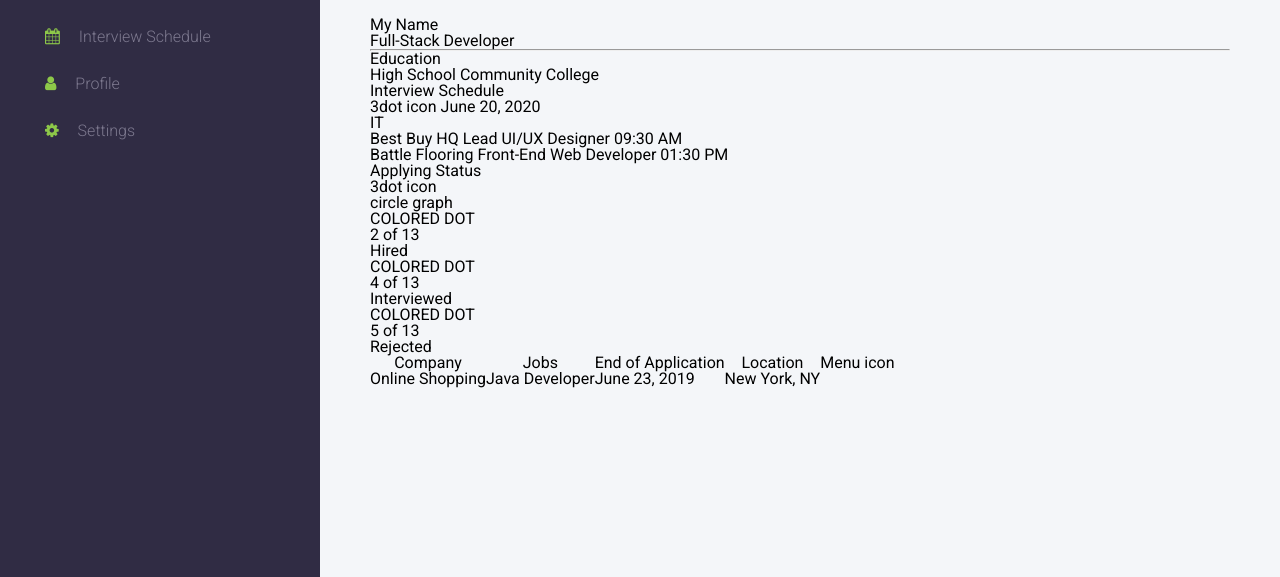
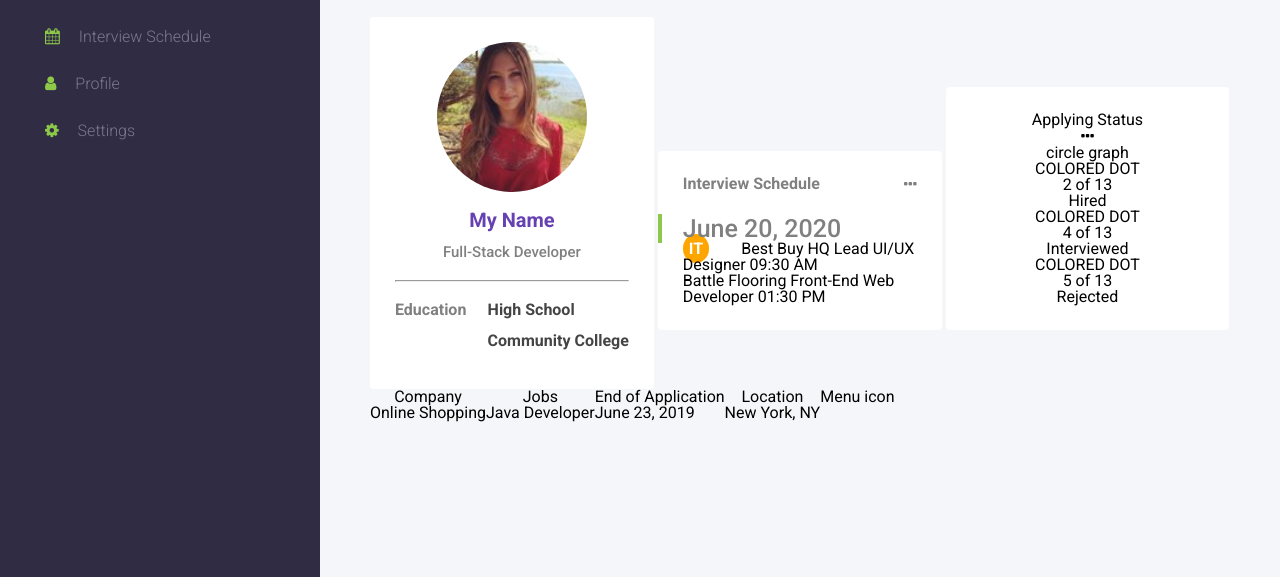
Before and after one commit to rudyjm3/dash-board, a React app: page / in a window 1280 px wide. Shown: the part 223-800 px from the top of the page. Built offline with nearby package versions, Linux system fonts and the light colour scheme.

Commit message:
cards styling

```diff
--- a/assets/sass/_content-area.scss
+++ b/assets/sass/_content-area.scss
@@ -15,3 +15,102 @@
     }
   }
 }
+.card {
+  width: 33%;
+  background: white;
+  display: inline-block;
+  text-align: center;
+  padding: 25px;
+  border-radius: 4px;
+}
+.card-one {
+  .user-img img{
+    width: 150px;
+    border-radius: 50%;
+    margin-bottom: 15px;
+  }
+  .user-name {
+    color: $purple;
+    font-size: 20px;
+    font-weight: 600;
+    margin-bottom: 15px;
+  }
+  .user-title {
+    color: grey;
+    font-size: 15px;
+    font-weight: 500;
+  }
+  hr {
+    margin: 20px 0;
+  }
+  .ed-section {
+    display: inline-block;
+    float: left;
+    height: 100%;
+    color: $grey;
+    font-weight: 600;
+  }
+  .sch-section {
+    display: inline-block;
+    float: right;
+    span {
+      display: block;
+      text-align: left;
+      font-weight: 700;
+      color: #444;
+      margin-bottom: 15px;
+    }
+  }
+}
+.card-two {
+  text-align: left;
+  .card-title {
+    color: $grey;
+    font-weight: 700;
+    display: inline-block;
+    width: 100%;
+    margin-bottom: 20px;
+    h6 {
+      float: left;
+    }
+    .menu-icon {
+      position: relative;
+      display: inline-block;
+      float: right;
+      color: $grey;
+    }
+  }
+  .date {
+    position: relative;
+    left: -25px;
+    font-weight: 500;
+    font-size: 25px;
+    color: $grey;
+    border-left: solid 4px $neonGreen;
+    padding-left: 21px;
+    margin-bottom: 20px;
+    width: 100%;
+  }
+  .clearfix::after {
+  content: "";
+  clear: both;
+  display: table;
+}
+  .icon-col {
+    display: inline-block;
+    float: left;
+    width: 25%;
+    .icon {
+      background: orange;
+      padding: 5px 6px;
+      font-weight: 600;
+      color: white;
+      border-radius: 50%;
+    }
+  }
+  .company-col {
+    display: inline-block;
+    float: right;
+    width: 75%;
+  }
+}
--- a/public/index.html
+++ b/public/index.html
@@ -56,23 +56,28 @@
 
     <div class="cards-container">
       <div class="card card-one">
-        <div class="user-img"></div>
+        <div class="user-img">
+          <img src="/img/82.jpg" />
+        </div>
         <div class="user-name">My Name</div>
         <div class="user-title">Full-Stack Developer</div>
         <hr>
-        <div class="col-md-4">
+        <div class="col-md-4 ed-section">
           <span class="education">Education</span>
         </div>
-        <div class="col-md-4">
+        <div class="col-md-4 sch-section">
           <span class="schools">High School</span>
           <span class="schools">Community College</span>
         </div>
 
       </div>
       <div class="card card-two">
-        <h6>Interview Schedule</h6><span class="menu-icon">3dot icon</span>
+        <div class="card-title">
+          <h6>Interview Schedule</h6>
+          <span class="menu-icon"><i class="fa fa-ellipsis-h" aria-hidden="true"></i></span>
+        </div>
         <span class="date">June 20, 2020</span>
-        <div class="col-md-2">
+        <div class="col-md-2 icon-col">
           <span class="icon">IT</span>
         </div>
         <div class="col-md-10">
@@ -88,7 +93,7 @@
       </div>
 
       <div class="card card-three">
-        <h6>Applying Status</h6><span class="menu-icon">3dot icon</span>
+        <h6>Applying Status</h6><span class="menu-icon"><i class="fa fa-ellipsis-h" aria-hidden="true"></i></span>
         <div class="graph">circle graph</div>
         <div class="col-md-4">
           <div class="icon">COLORED DOT</div>
```
Also changed, not shown: public/css/main.css.
